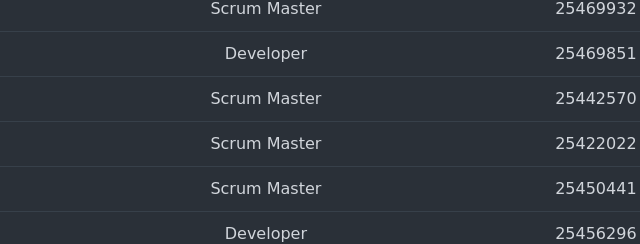
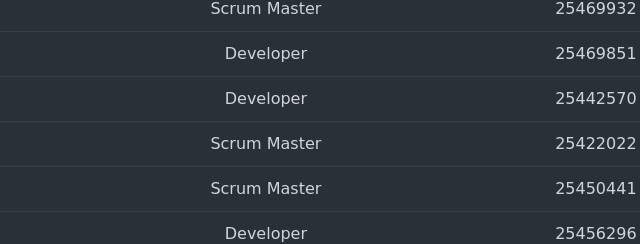
Before and after one commit to RoyZiJie/comp7780-Project, a website: page comp7780_home.html in a window 1280 px wide. Shown: the part 4162-4406 px from the top of the page, 408-1048 px from the left. Drawn offline with nearby package versions, Linux system fonts and the light colour scheme.

Commit message:
Final Version

```diff
--- a/comp7780_home.html
+++ b/comp7780_home.html
@@ -212,7 +212,7 @@
             </tr>
             <tr style="border-bottom: 1px solid #37404a;">
               <td style="padding: 10px 15px; color: #d1d5db;">Gao Yikai</td>
-              <td style="padding: 10px 15px; color: #d1d5db;">Scrum Master </td>
+              <td style="padding: 10px 15px; color: #d1d5db;">Developer </td>
               <td style="padding: 10px 15px; color: #d1d5db;">25442570</td>
             </tr>
             <tr style="border-bottom: 1px solid #37404a;">
```
Also changed, not shown: comp7780_product.html (+1 -1 lines), README.md.
